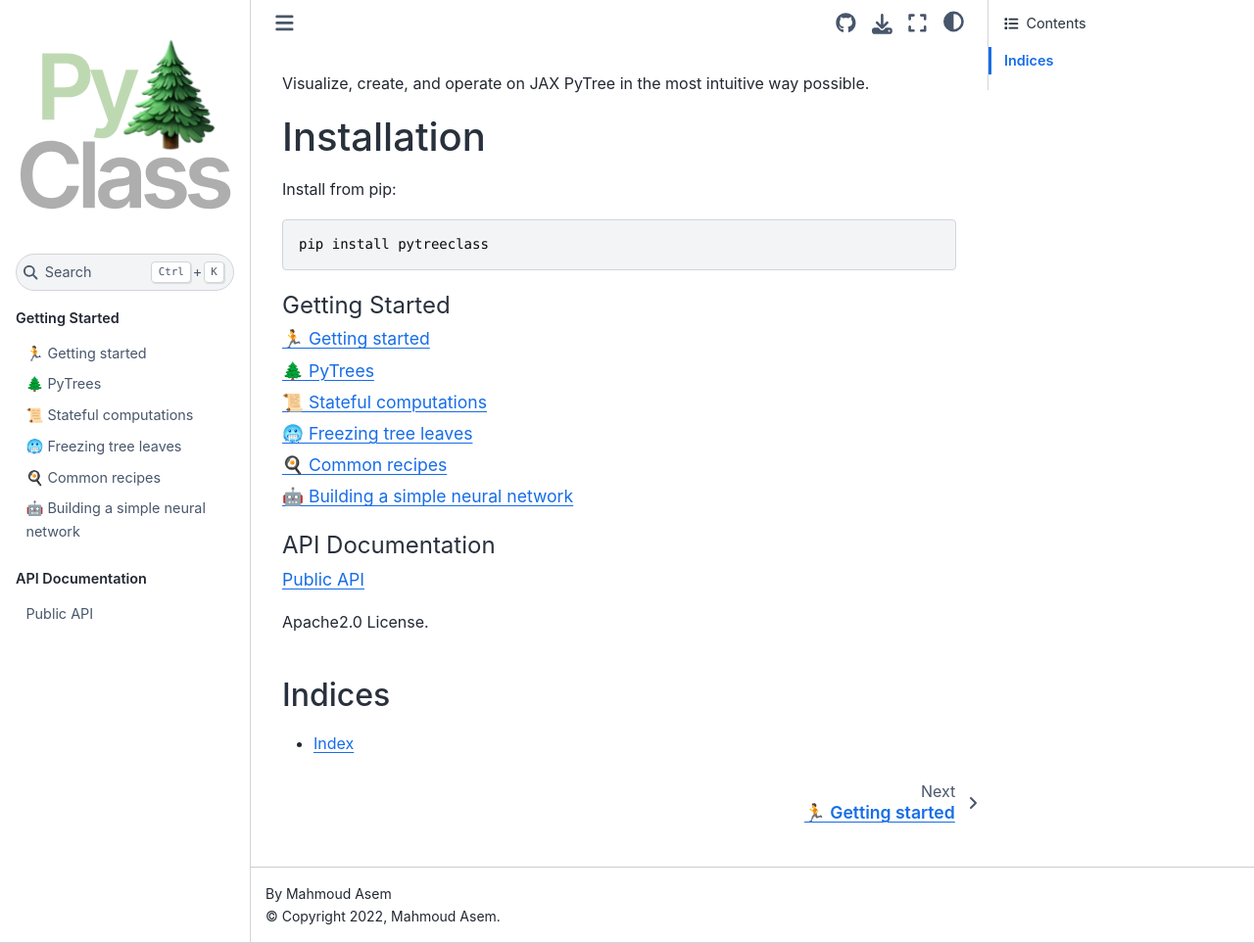
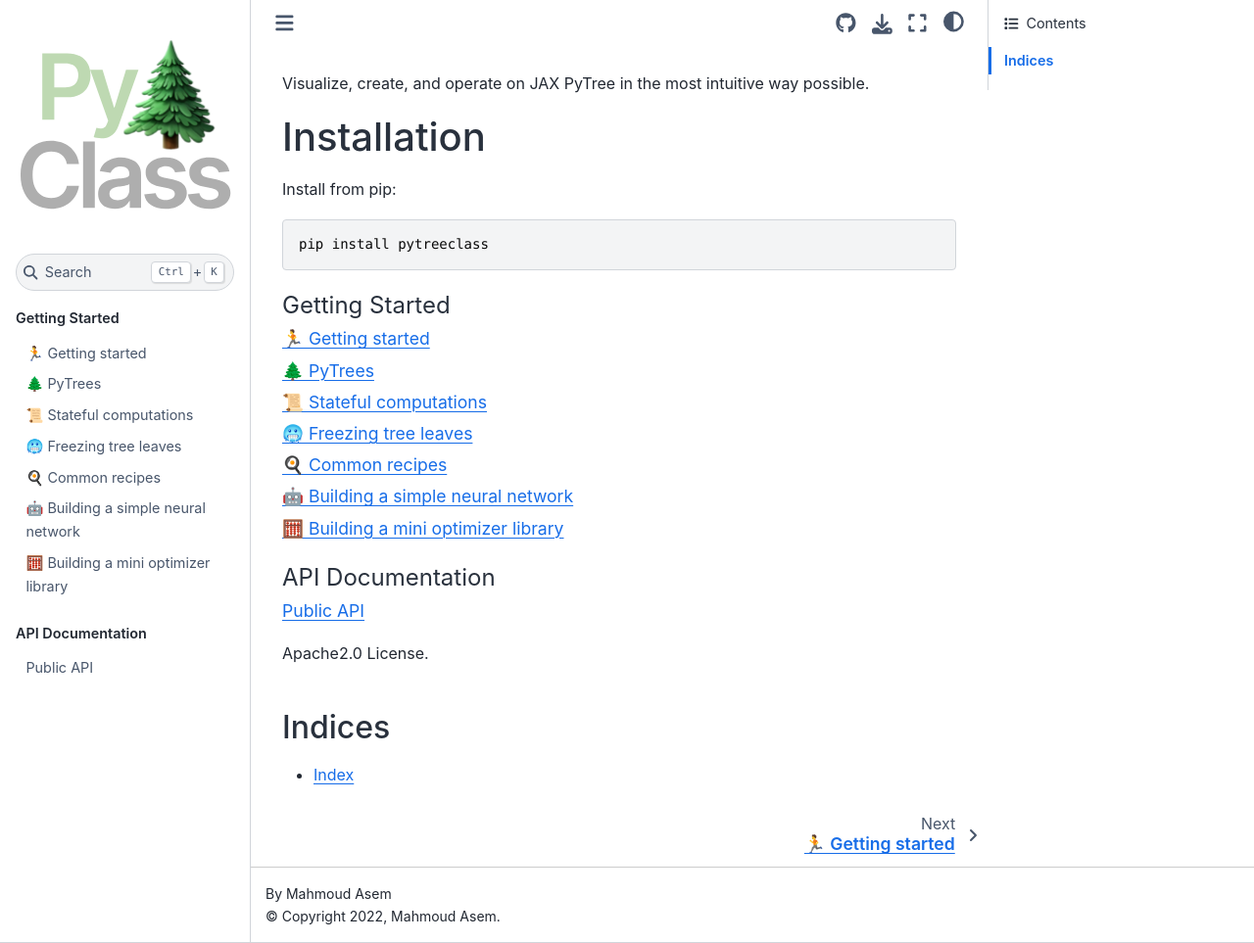
Before and after one commit to ASEM000/pytreeclass, a Sphinx documentation site: the page built from docs/index.rst, in a window 1280 px wide and 963 px high. Shown: the whole window at 98% size. Built offline with Sphinx 7.4.7 and the Sphinx Book theme 1.1.4, drawn with Linux system fonts in a browser that asks for light colours; formulas are drawn with MathJax 3.

Commit message:
add mini optimizer example

```diff
--- a/docs/index.rst
+++ b/docs/index.rst
@@ -22,6 +22,7 @@
    notebooks/freezing
    notebooks/common_recipes
    notebooks/build_simple_neural_network
+   notebooks/build_mini_optimizer_library
 
 .. toctree::
     :caption: API Documentation
```
Also changed, not shown: docs/notebooks/build_mini_optimizer_library.ipynb (added).
